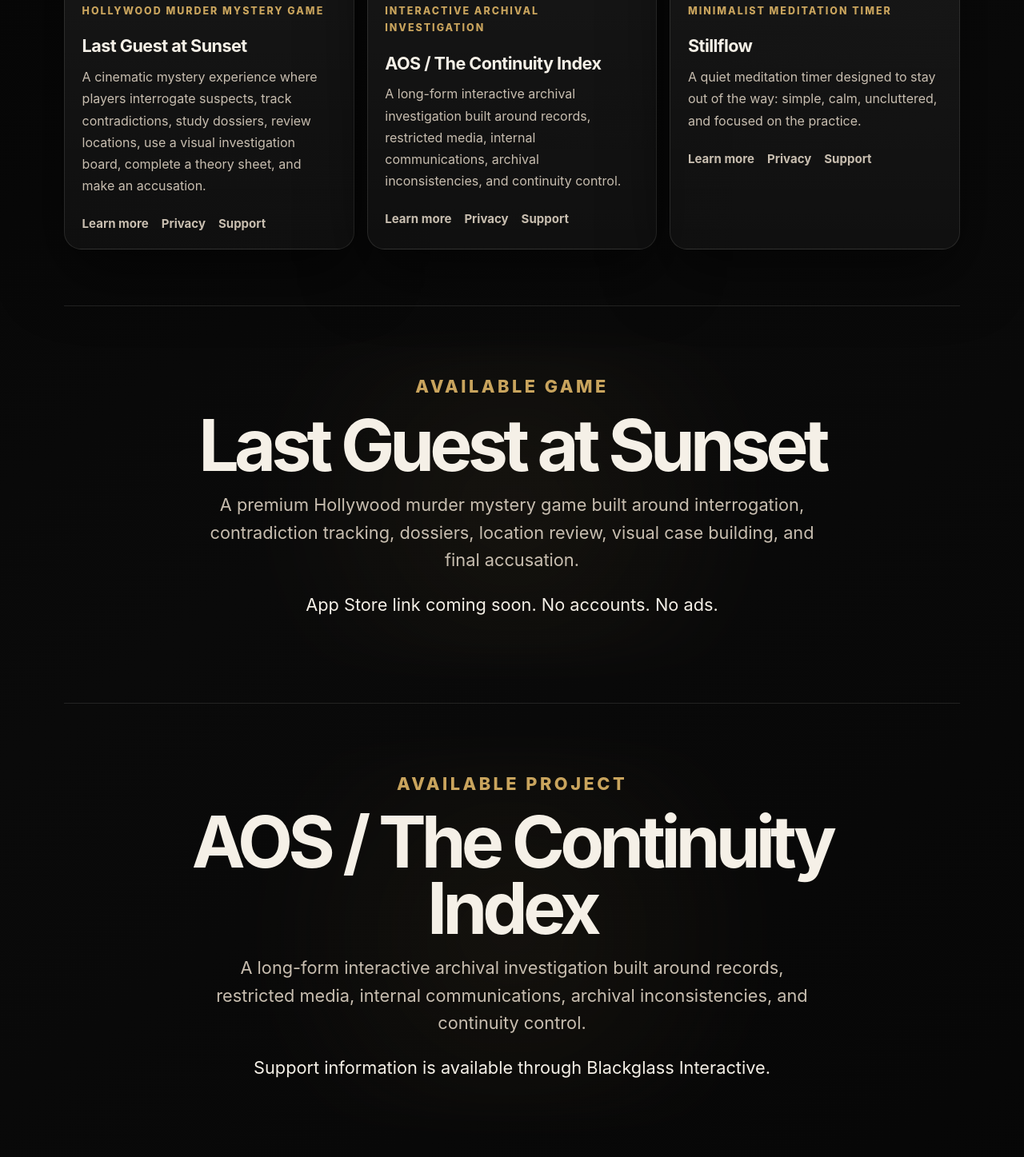
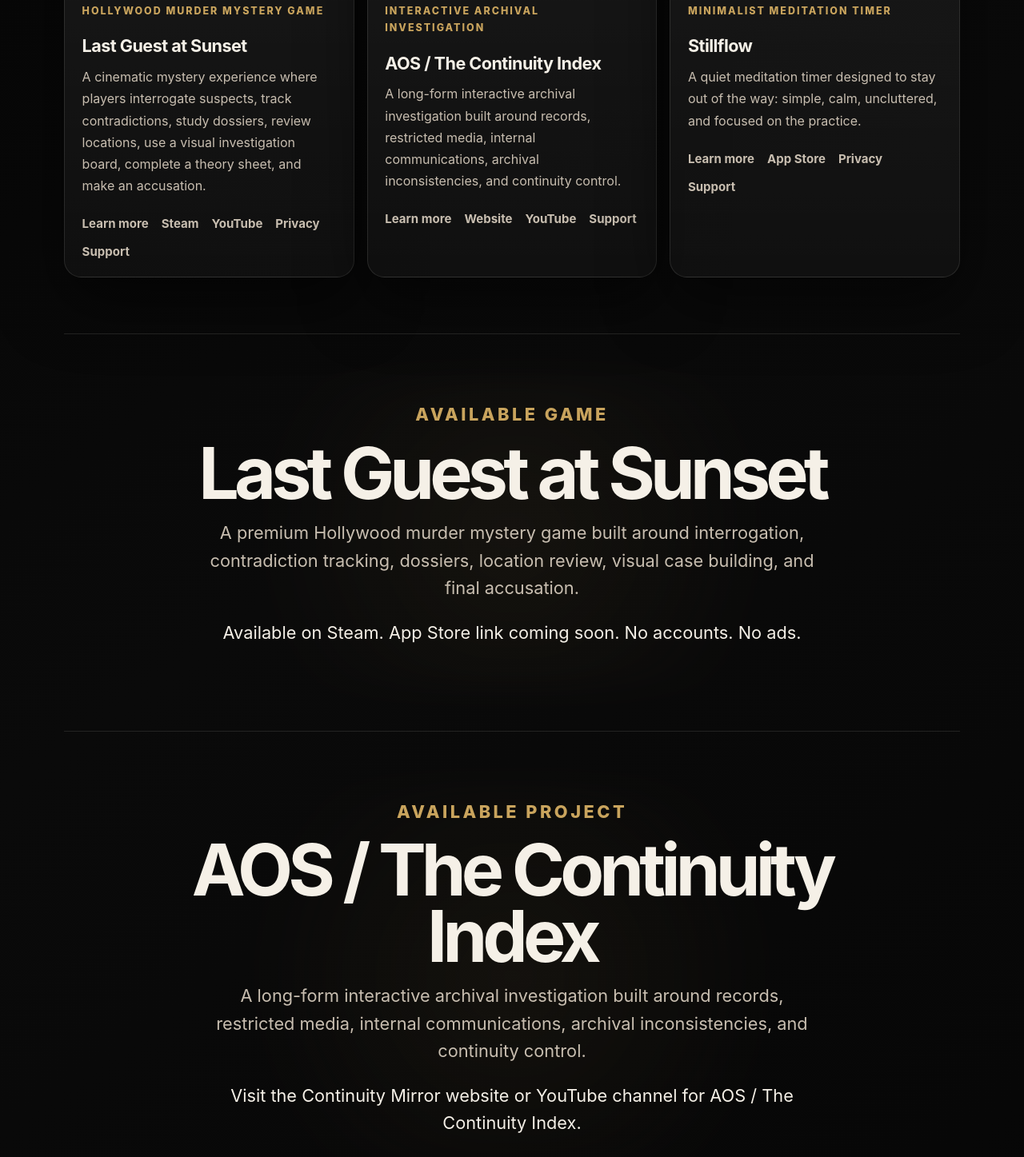
Before and after one commit to Zappa777f/blackglass-interactive-site, a website built with Vite: page index.html in a window 1280 px wide. Shown: the part 1754-3201 px from the top of the page at 80% size. Built offline with nearby package versions, Linux system fonts and the light colour scheme.

Commit message:
Add project outbound links

```diff
--- a/index.html
+++ b/index.html
@@ -95,8 +95,10 @@
 
               <div class="product-links">
                 <a href="#last-guest-at-sunset">Learn more</a>
-                <a href="/privacy/last-guest-at-sunset/">Privacy</a>
-                <a href="/support/">Support</a>
+<a href="https://store.steampowered.com/app/4822430/Last_Guest_at_Sunset/" target="_blank" rel="noopener noreferrer">Steam</a>
+<a href="https://www.youtube.com/@LastGuestatSunset" target="_blank" rel="noopener noreferrer">YouTube</a>
+<a href="/privacy/last-guest-at-sunset/">Privacy</a>
+<a href="/support/">Support</a>
               </div>
             </div>
           </article>
@@ -122,8 +124,9 @@
 
               <div class="product-links">
                 <a href="#aos-the-continuity-index">Learn more</a>
-                <a href="/privacy/last-guest-at-sunset/">Privacy</a>
-                <a href="/support/">Support</a>
+<a href="https://continuitymirror.com/" target="_blank" rel="noopener noreferrer">Website</a>
+<a href="https://www.youtube.com/@ContinuityMirror" target="_blank" rel="noopener noreferrer">YouTube</a>
+<a href="/support/">Support</a>
               </div>
             </div>
           </article>
@@ -148,8 +151,9 @@
 
               <div class="product-links">
                 <a href="#stillflow">Learn more</a>
-                <a href="/privacy/last-guest-at-sunset/">Privacy</a>
-                <a href="/support/">Support</a>
+<a href="https://apps.apple.com/au/app/stillflow-meditation-timer/id6757482135" target="_blank" rel="noopener noreferrer">App Store</a>
+<a href="https://zappa777f.github.io/stillflow-privacy/" target="_blank" rel="noopener noreferrer">Privacy</a>
+<a href="/support/">Support</a>
               </div>
             </div>
           </article>
@@ -168,7 +172,7 @@
           </p>
 
           <p class="showcase-note">
-            App Store link coming soon. No accounts. No ads.
+            Available on Steam. App Store link coming soon. No accounts. No ads.
           </p>
         </div>
       </section>
@@ -185,7 +189,7 @@
           </p>
 
           <p class="showcase-note">
-            Support information is available through Blackglass Interactive.
+            Visit the Continuity Mirror website or YouTube channel for AOS / The Continuity Index.
           </p>
         </div>
       </section>
@@ -201,7 +205,7 @@
           </p>
 
           <p class="showcase-note">
-            App Store link to be added. No accounts. No ads.
+            Available on the App Store. No accounts. No ads.
           </p>
         </div>
       </section>
```
